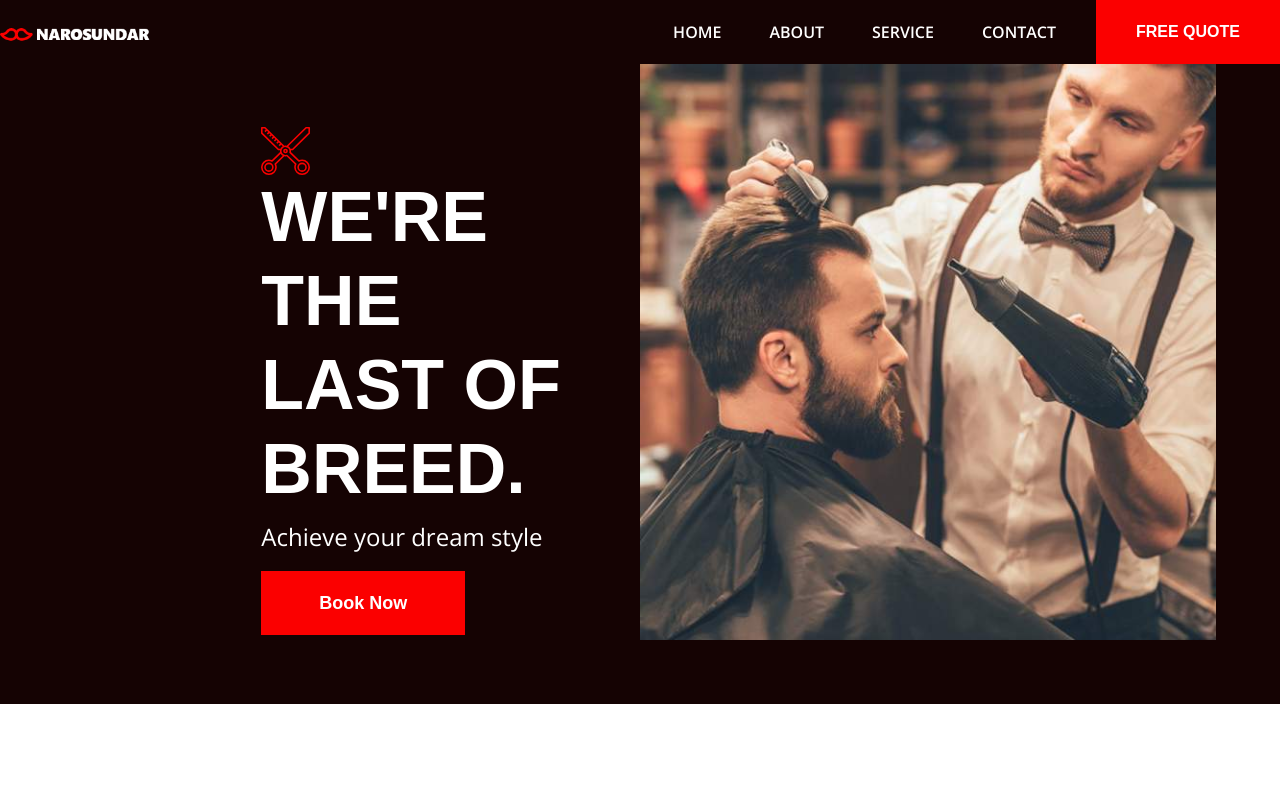
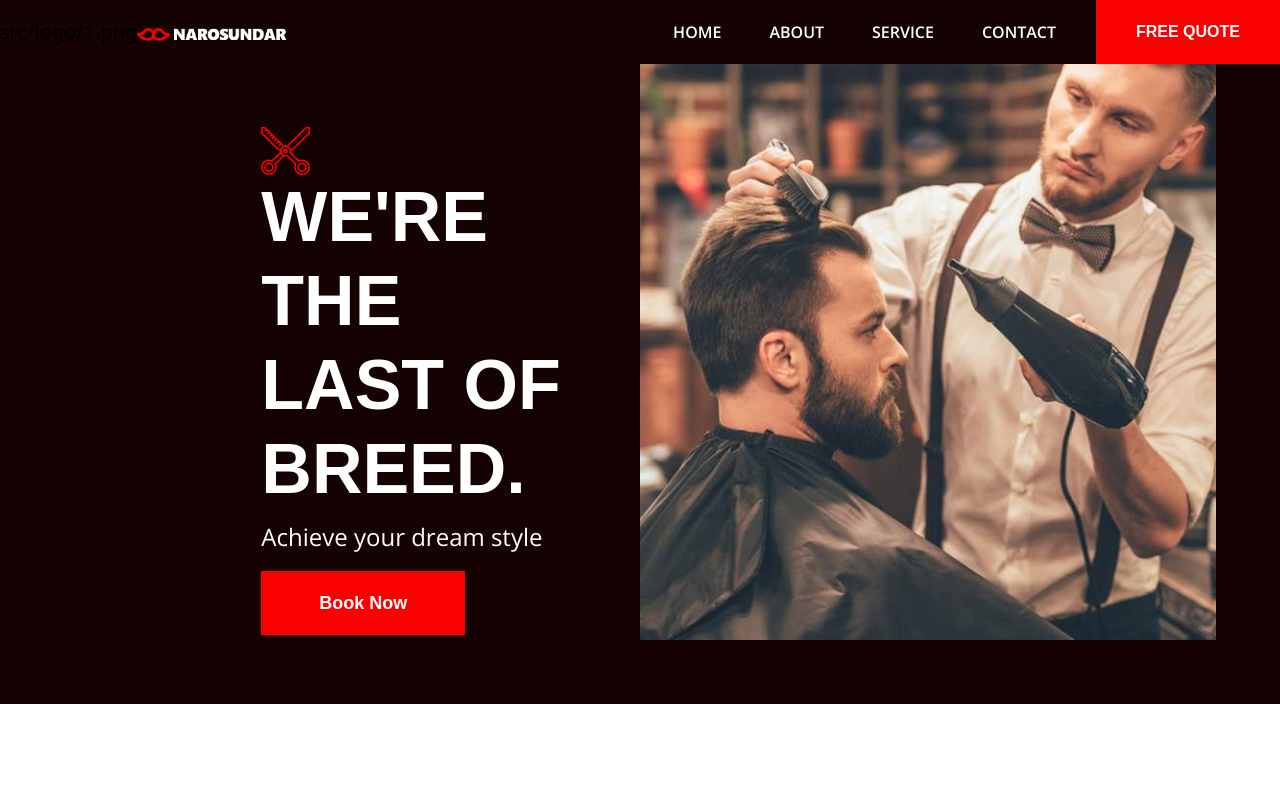
Before and after one commit to Abiola14/Narosundar, a React (Vite) app: page / in a window 1280 px wide. Shown: the top 800 px of the page. Built offline with nearby package versions, Linux system fonts and the light colour scheme; a web font is replaced by a local one.

Commit message:
Fixed missing assets and routing for deployment

```diff
--- a/components/Footer.jsx
+++ b/components/Footer.jsx
@@ -16,11 +16,8 @@ const Footer = () => {
             </div>
             <div className="col-md-6 text-center mb-4">
               <div className="footer-1">
-                <img
-                  src="/src/image/footer-logo.png"
-                  className="mb-4"
-                  alt="Footer Logo"
-                />
+                <img src="src/image/1.png" className="mb-4" alt="Footer Logo" />
+
                 <p className="mb-4">
                   There are many variations of <br />
                   passages of Lorem Ipsum available be the majority.
--- a/components/Navbar.jsx
+++ b/components/Navbar.jsx
@@ -16,7 +16,8 @@ const Navbar = () => {
         <div className="container-fluid g-0">
           {/* Logo */}
           <a className="navbar-brand" href="#">
-            <img src="src/logo/1.png" alt="Logo" />
+            src/logo/1.png
+            <img src="src/image/1.png" alt="Logo" />
           </a>
 
           {/* Toggle Button */}
```
Also changed, not shown: src/image/1.png (renamed from src/logo/1.png).
